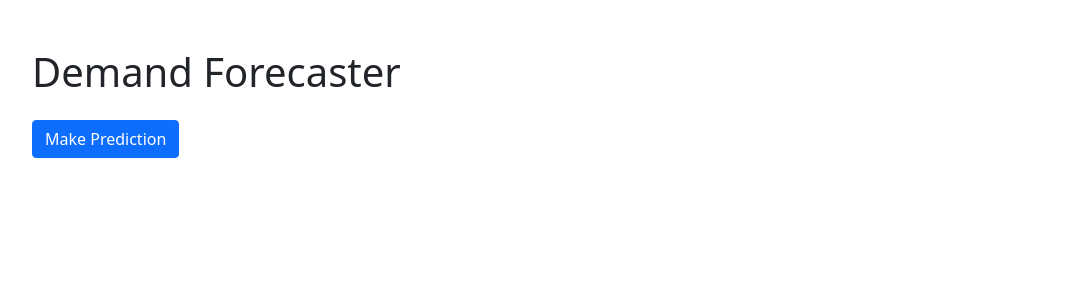
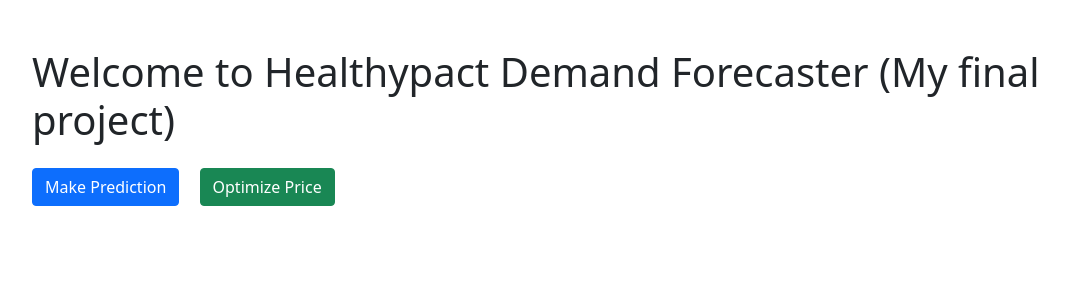
Before and after one commit to fejeeroww/healthypact-forecaster, a Flask app: page / in a window 1280 px wide. Shown: the top 300 px of the page, without its empty margins (50-1118 px from the left). Run offline with Flask 3, Linux system fonts and the light colour scheme; parts of the project's set-up code (start-up, migrations or seed data) failed here and were passed over.

Commit message:
Update index.html

```diff
--- a/Templates/index.html
+++ b/Templates/index.html
@@ -1,14 +1,15 @@
 <!DOCTYPE html>
 <html>
 <head>
-    <title>Demand Forecaster</title>
+    <title>Healthypact Demand Forecaster</title>
     <link href="https://cdn.jsdelivr.net/npm/bootstrap@5.1.3/dist/css/bootstrap.min.css" rel="stylesheet">
 </head>
 <body>
     <div class="container mt-5">
-        <h1>Demand Forecaster</h1>
+        <h1>Welcome to Healthypact Demand Forecaster (My final project)</h1>
         <div class="mt-4">
-            <a href="/predict" class="btn btn-primary">Make Prediction</a>
+            <a href="/predict" class="btn btn-primary me-3">Make Prediction</a>
+            <a href="/optimize" class="btn btn-success">Optimize Price</a>
         </div>
     </div>
 </body>
```
